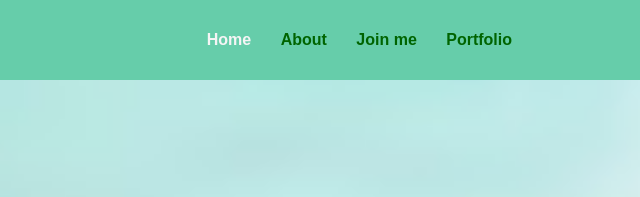
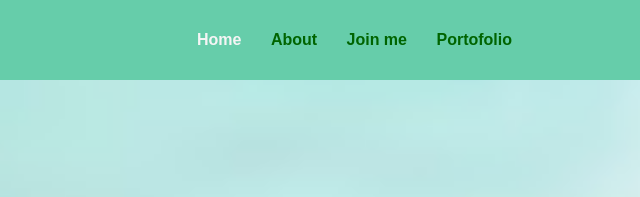
Before and after one commit to FitriRizkyA/RevoU-KM-w1w2, a plain HTML site: page Assignment w1w2.html in a window 1280 px wide. Shown: the top 197 px of the page, 640-1280 px from the left. Drawn offline with Linux system fonts and the light colour scheme.

Commit message:
change index title

```diff
--- a/Assignment week 1.html
+++ b/Assignment w1w2.html
@@ -15,7 +15,7 @@
         <a href="Assignment week 1.html" class="active">Home</a>
         <a href="About.html">About</a>
         <a href="#">Join me</a>
-        <a href="#">Portfolio</a>
+        <a href="#">Portofolio</a>
     </nav>
 </header>
 
```
Also changed, not shown: About.html (+1 -1 lines), Guide position advance CSS.html (renamed from Guide position advanced css.html).
